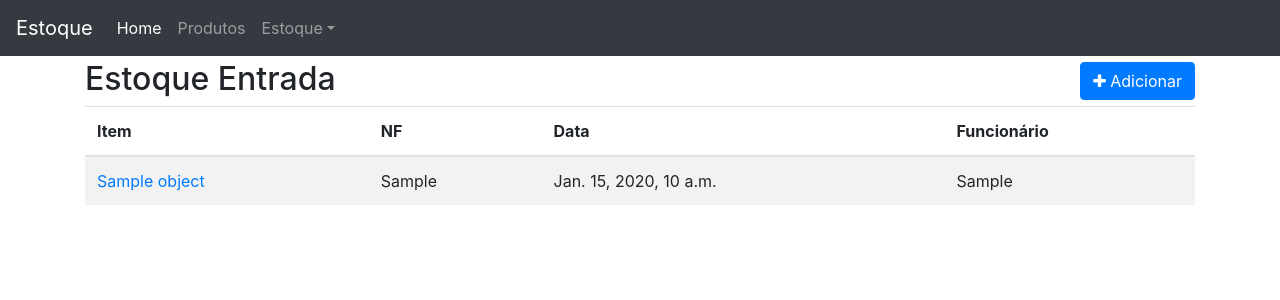
After one commit to projetosparalelos/estoque_temp, a Django app: template projeto/estoque/templates/estoque_entrada_list.html in a window 1280 px wide. The commit adds this page. Shown: the top 300 px of the page. Run offline with Django 3.2, Linux system fonts and the light colour scheme; the template is opened without the code that fills it: most values are stand-ins (such as "Sample title", 1, 10 or a date in 2020); some libraries are stand-ins or nearby versions.

Commit message:
Estoque Entrada: estoque_entrada_list.html. Close #14

```diff
--- a/projeto/core/templates/base.html
+++ b/projeto/core/templates/base.html
@@ -4,7 +4,7 @@
 <head>
   <meta charset="UTF-8">
   <meta name="viewport" content="width=device-width, initial-scale=1.0">
-  <link rel="shortcut icon" href="http://html5-training-in-hyderabad.blogspot.com.br/favicon.ico">
+  <link rel="shortcut icon" href="https://www.djangoproject.com/favicon.ico">
   <title>Estoque</title>
   <!-- Bootstrap core CSS -->
   <link rel="stylesheet" href="https://maxcdn.bootstrapcdn.com/bootstrap/4.0.0/css/bootstrap.min.css">
--- a/projeto/core/templates/includes/nav.html
+++ b/projeto/core/templates/includes/nav.html
@@ -18,7 +18,7 @@
             <li class="nav-item dropdown">
                 <a class="nav-link dropdown-toggle" href="#" id="dropdown01" data-toggle="dropdown" aria-haspopup="true" aria-expanded="false">Estoque</a>
                 <div class="dropdown-menu" aria-labelledby="dropdown01">
-                    <a class="dropdown-item" href="#">Entrada</a>
+                    <a class="dropdown-item" href="{% url 'estoque:estoque_entrada_list' %}">Entrada</a>
                     <a class="dropdown-item" href="#">Saída</a>
                 </div>
             </li>
--- a/projeto/estoque/admin.py
+++ b/projeto/estoque/admin.py
@@ -13,6 +13,7 @@ class EstoqueAdmin(admin.ModelAdmin):
     list_display = (
         '__str__',
         'nf',
+        'funcionario',
     )
     search_fields = ('nf',)
     list_filter = ('funcionario',)
--- a/projeto/estoque/models.py
+++ b/projeto/estoque/models.py
@@ -18,7 +18,10 @@ class Estoque(TimeStampedModel):
         ordering = ('-created',)
 
     def __str__(self):
-        return str(self.pk)
+        return '{} - {} - {}'.format(self.pk, self.nf, self.created.strftime('%d-%m-%Y'))
+
+    def nf_formated(self):
+        return str(self.nf).zfill(3)
 
 
 class EstoqueItens(models.Model):
--- /dev/null
+++ b/projeto/estoque/templates/estoque_entrada_list.html
@@ -0,0 +1,42 @@
+{% extends "base.html" %}
+
+{% block content %}
+
+<h2>Estoque Entrada
+  <span class="pull-right">
+    <a href="">
+      <button type="button" class="btn btn-primary">
+        <span class="fa fa-plus"></span> Adicionar
+      </button>
+    </a>
+  </span>
+</h2>
+
+{% if object_list %}
+  <table class="table table-striped">
+    <thead>
+      <tr>
+        <th>Item</th>
+        <th>NF</th>
+        <th>Data</th>
+        <th>Funcionário</th>
+      </tr>
+    </thead>
+    <tbody>
+      {% for object in object_list %}
+        <tr>
+          <td>
+            <a href="{ object.get_absolute_url }}">{{ object }}</a>
+          </td>
+          <td>{{ object.nf_formated }}</td>
+          <td>{{ object.created }}</td>
+          <td>{{ object.funcionario.first_name }}</td>
+        </tr>
+      {% endfor %}
+    </tbody>
+  </table>
+{% else %}
+  <p class="alert alert-warning">Sem itens na lista.</p>
+{% endif %}
+
+{% endblock content %}
--- a/projeto/urls.py
+++ b/projeto/urls.py
@@ -4,5 +4,6 @@ from django.urls import include, path
 urlpatterns = [
     path('', include('projeto.core.urls')),
     path('produto/', include('projeto.produto.urls')),
+    path('estoque/', include('projeto.estoque.urls')),
     path('admin/', admin.site.urls),
 ]
```
Also changed, not shown: projeto/estoque/urls.py (added, +8 -0 lines), projeto/estoque/views.py (+7 -1 lines).
